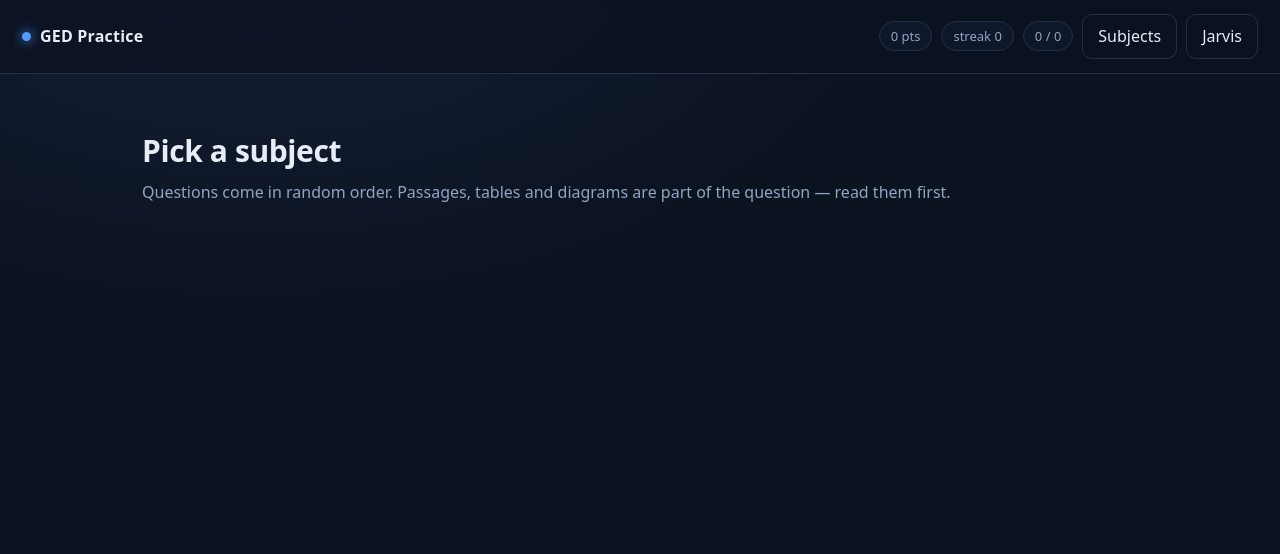
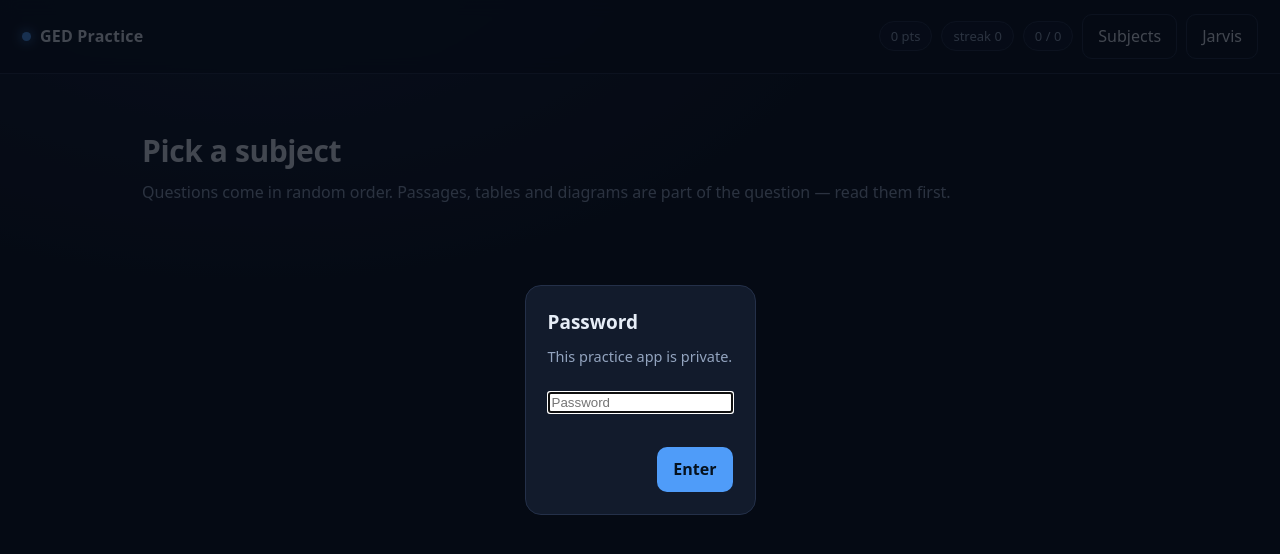
Before and after one commit to ronisaguey-ux/ged-practice-exam-gui, a plain HTML site: page web/index.html in a window 1280 px wide. Drawn offline with Linux system fonts and the light colour scheme.

Commit message:
feat(web): gate markup and resume styling

```diff
--- a/web/index.html
+++ b/web/index.html
@@ -20,6 +20,16 @@
     <button id="btn-tutor" class="ghost">Jarvis</button>
   </div>
 </header>
+
+<div id="gate" class="modal hidden">
+  <form class="modal-card" id="gateform">
+    <h3>Password</h3>
+    <p>This practice app is private.</p>
+    <input type="password" id="gatepass" placeholder="Password" autocomplete="current-password" autofocus>
+    <p id="gateerr" class="gateerr"></p>
+    <div class="modal-actions"><button class="primary" type="submit">Enter</button></div>
+  </form>
+</div>
 
 <main id="home" class="home">
   <h1>Pick a subject</h1>
--- a/web/style.css
+++ b/web/style.css
@@ -135,3 +135,9 @@ textarea{min-height:110px;resize:vertical}
   .mention{bottom:58px;left:8px;right:8px}
   .modal-card{padding:18px}
 }
+
+/* password gate + resume cards */
+.gateerr{color:#f2695c;font-size:13px;min-height:16px;margin:8px 0 0}
+#gate input{width:100%;margin-top:6px}
+.card-sub.mega{border-color:#7c5cff;background:linear-gradient(180deg,#1b1738,#121022)}
+.card-sub .resume{display:block;margin-top:8px;font-size:12px;color:var(--good)}
```
